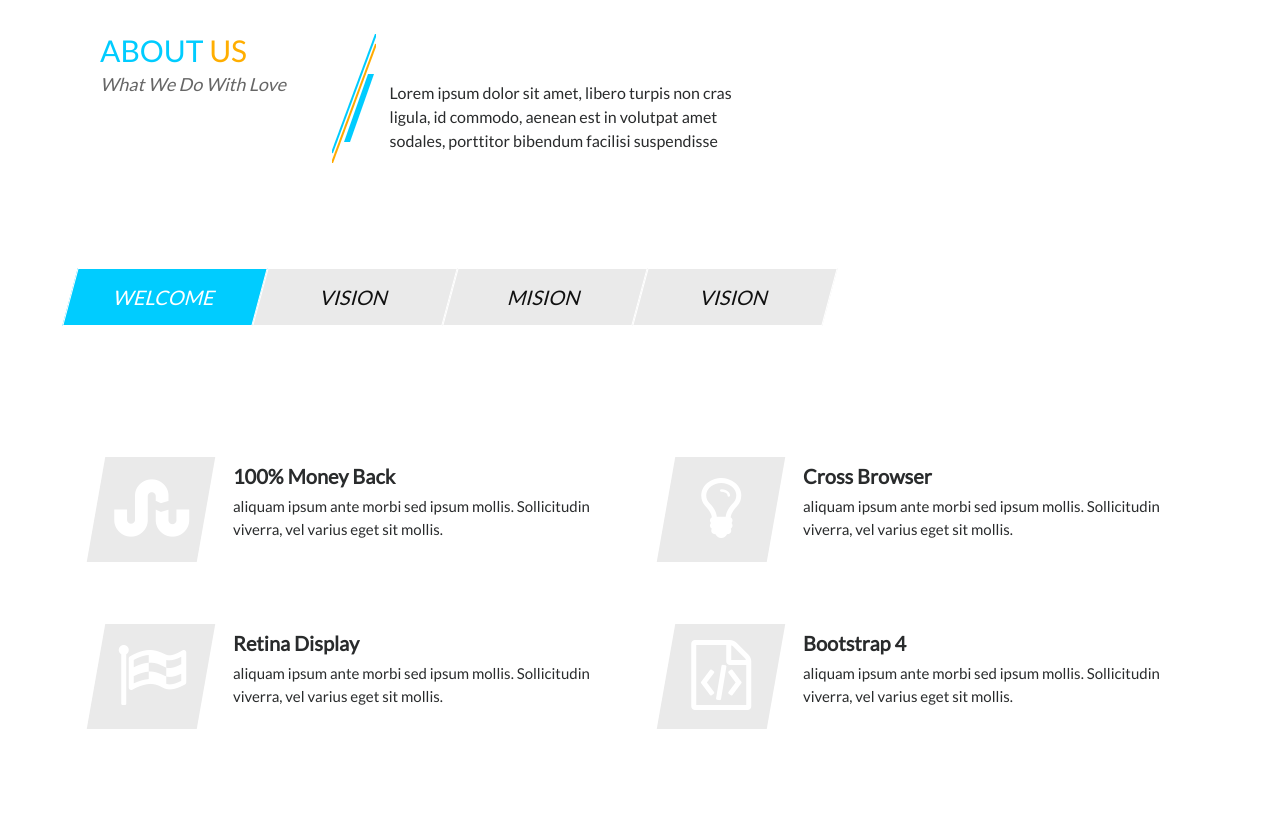
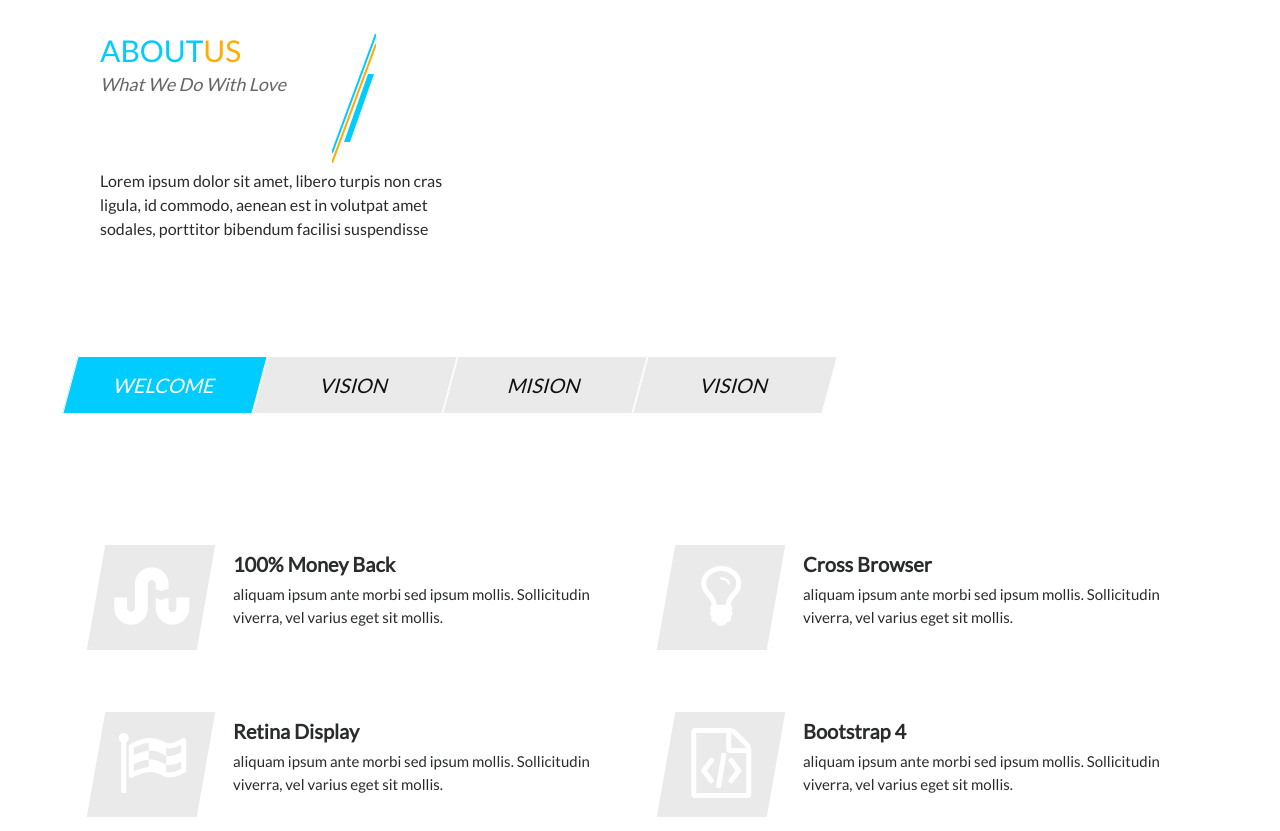
Before and after one commit to Maurikzio/Maurikzio.github.io, a plain HTML site: page index.html in a window 1280 px wide. Shown: the part 1053-1884 px from the top of the page. Drawn offline with nearby package versions, Linux system fonts and the light colour scheme; some packages are replaced by stand-ins of ours.

Commit message:
about us description fixed

```diff
--- a/index.html
+++ b/index.html
@@ -117,22 +117,23 @@
 		<div class="container">
 
 			<div class="row top">
-
-				<hgroup class=" col-12 col-md-4 align-self-start one mt-0">
-					<h2>About <span>us</span></h2>
+				<hgroup class="col-12 col-md-4 align-self-start one">
+					<h2>about<span>us</span></h2>
 					<h3>what we do with love</h3>
 				</hgroup>
 
-				<div class=" col-md-1 align-self-center two">
+				<div class=" col-md align-self-center two">
 					<svg id="svgelem" height="129" width="44">
-					<line x1="44" y1="0" x2="0" y2="119" style="stroke:#00ccff;stroke-width:2"></line>
-					<line x1="44" y1="10" x2="0" y2="129" style="stroke:#ffaa00;stroke-width:2"></line>
-					<polygon points="36,40 42,40  18,108 12,108" style="fill:#00ccff/*stroke:purple*/;stroke-width:1"></polygon>
+						<line x1="44" y1="0" x2="0" y2="119" style="stroke:#00ccff;stroke-width:2"></line>
+						<line x1="44" y1="10" x2="0" y2="129" style="stroke:#ffaa00;stroke-width:2"></line>
+						<polygon points="36,40 42,40  18,108 12,108" style="fill:#00ccff/*stroke:purple*/;stroke-width:1"></polygon>
 					</svg>
 				</div>
-				<div class=" col-12 col-md-7 align-self-end three">
-				<p>Lorem ipsum dolor sit amet, libero turpis non cras ligula, id commodo, aenean est in volutpat amet sodales, porttitor bibendum facilisi suspendisse</p>
+
+				<div class="col-12 col-md-7 align-self-end three">
+					<p>Lorem ipsum dolor sit amet, libero turpis non cras ligula, id commodo, aenean est in volutpat amet sodales, porttitor bibendum facilisi suspendisse</p>
 				</div>
+
 			</div>
 
 			<section class="row content-about">
@@ -375,7 +376,7 @@
 	<main class="services">
 		<div class="container content-services">
 
-			<div class=" row top">
+			<div class="row top">
 				<hgroup class="col-12 col-md-4 align-self-start one">
 					<h2>OUR <span>SERVICES</span></h2>
 					<h3>what we do with love</h3>
```
